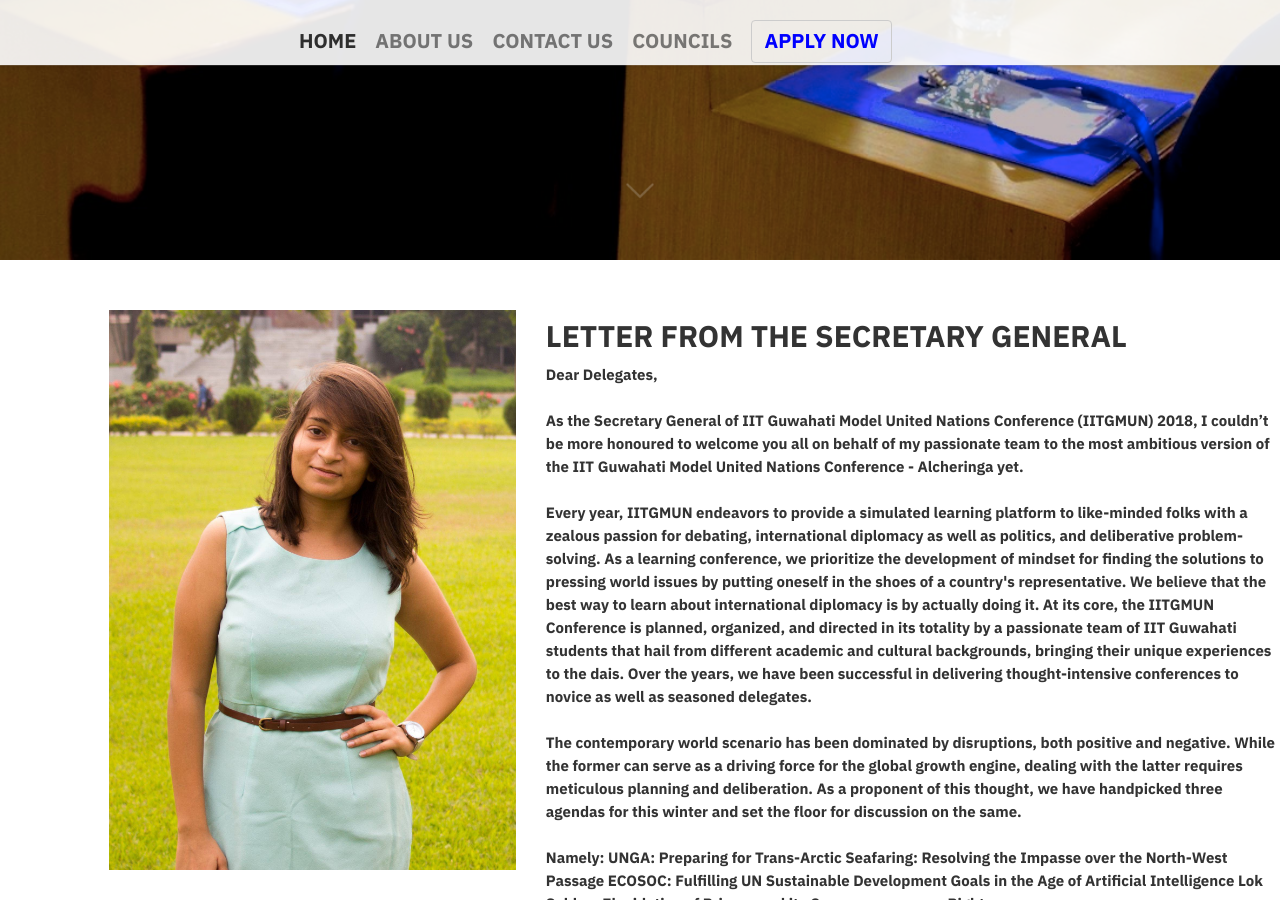
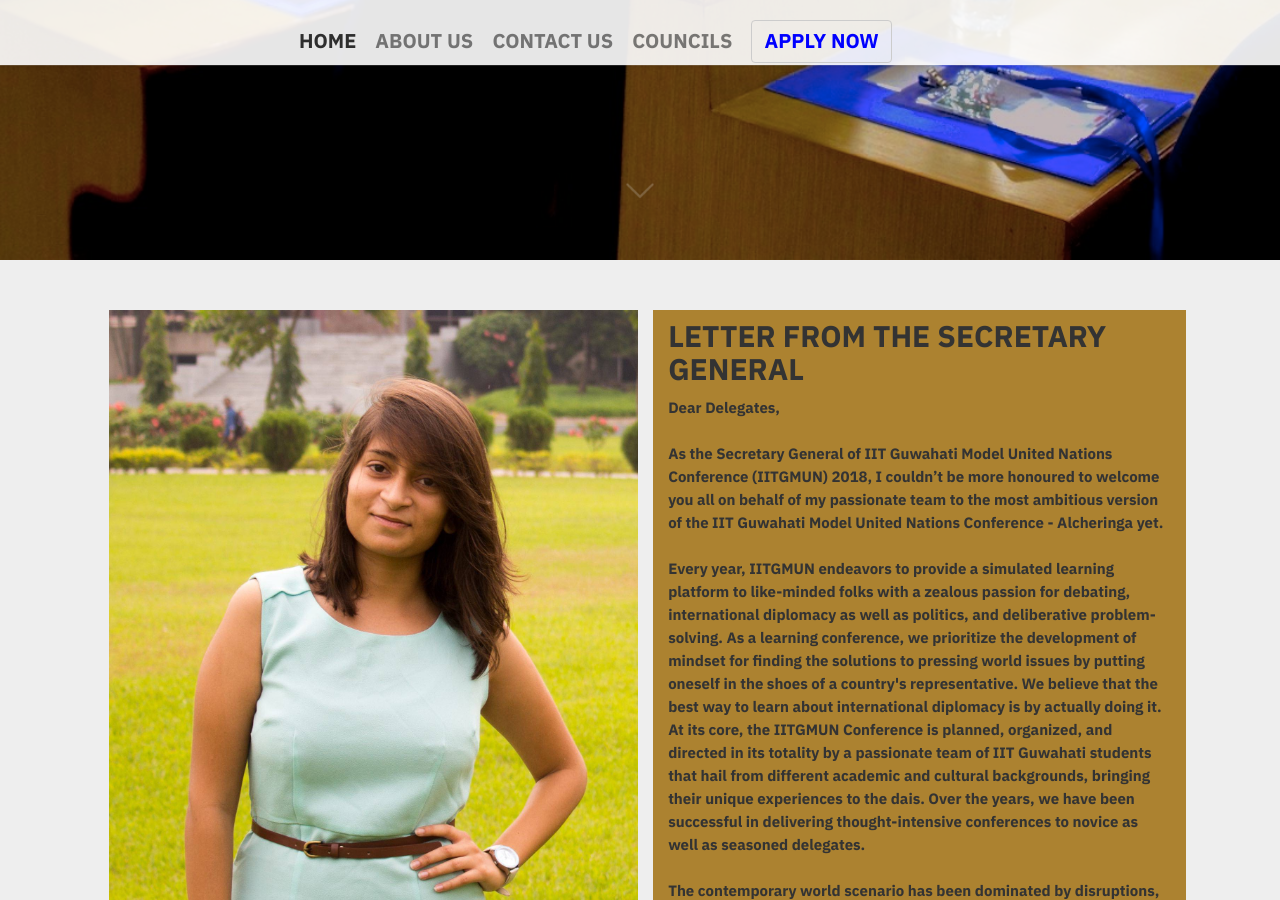
Before and after one commit to rupam170123041/IITG-MUN.github.io, a Jekyll site: the page built from index.html, in a window 1280 px wide and 900 px high, scrolled down 640 px. Built offline with Jekyll 4.4.1, drawn with Linux system fonts in a browser that asks for light colours; nearby versions of some CDN libraries; comment, search, counter and statistics services are not loaded; some of the changed text lies outside the part shown.

Commit message:
about sec changed

```diff
--- a/_includes/about.html
+++ b/_includes/about.html
@@ -1,13 +1,13 @@
 <!-- About Section -->
-<section id="about" class="about">
+<section id="about" class="about" style="background-color:#EEEEEE">
     <div class="content-wrapper">
         <div class="row">
             <div class="col-md-1">
             </div>
-            <div class="col-md-4 col-xs-4 col-sm-4">
+            <div id ="secy-pic" class="col-md-4 col-xs-4 col-sm-4">
                 <img class = "img-responsive" src="{{ site.baseurl }}/img/about-section/{{ site.letterImage }}" alt="tempText">
             </div>
-            <div class="col-md-7 col-xs-8 col-sm-8 text-left">
+            <div  id ="secy-letter" class="col-md-7 col-xs-8 col-sm-8 text-left">
                 <h5>{{ site.aboutTitle }}</h5>
                 <p>Dear Delegates,
 <br/><br/>
@@ -33,9 +33,8 @@
 Sincerely, <br/>
 Paridhi Kothari <br/>
 Secretary General <br/>
-IIT Guwahati Model UN Conference
 </p>
-<img class="sec-gen-signature img-responsive" src="{{ site.baseurl }}/img/{{ site.signatureImage }}"
+<img style="max-width:135px" class="sec-gen-signature img-responsive" src="{{ site.baseurl }}/img/{{ site.signatureImage }}"
             </div>
         </div>
     </div>
--- a/css/main.css
+++ b/css/main.css
@@ -4159,10 +4159,9 @@
 }
 
 .councils-button {
-    border: 1px solid #000000;
     padding: 10px;
-    border-radius: 30px;
-}
+}
+
 #top-section-workshop{
   background-color: blue;
       height: 100%;
@@ -4181,3 +4180,12 @@
   font-size: 20px;
   text-align: justify;
 }
+#secy-pic{
+  width:42.67%;
+}
+#secy-letter{
+  width:40.67%;
+  background-color: #ac8230;
+  padding-right:  15px;
+
+}
```
